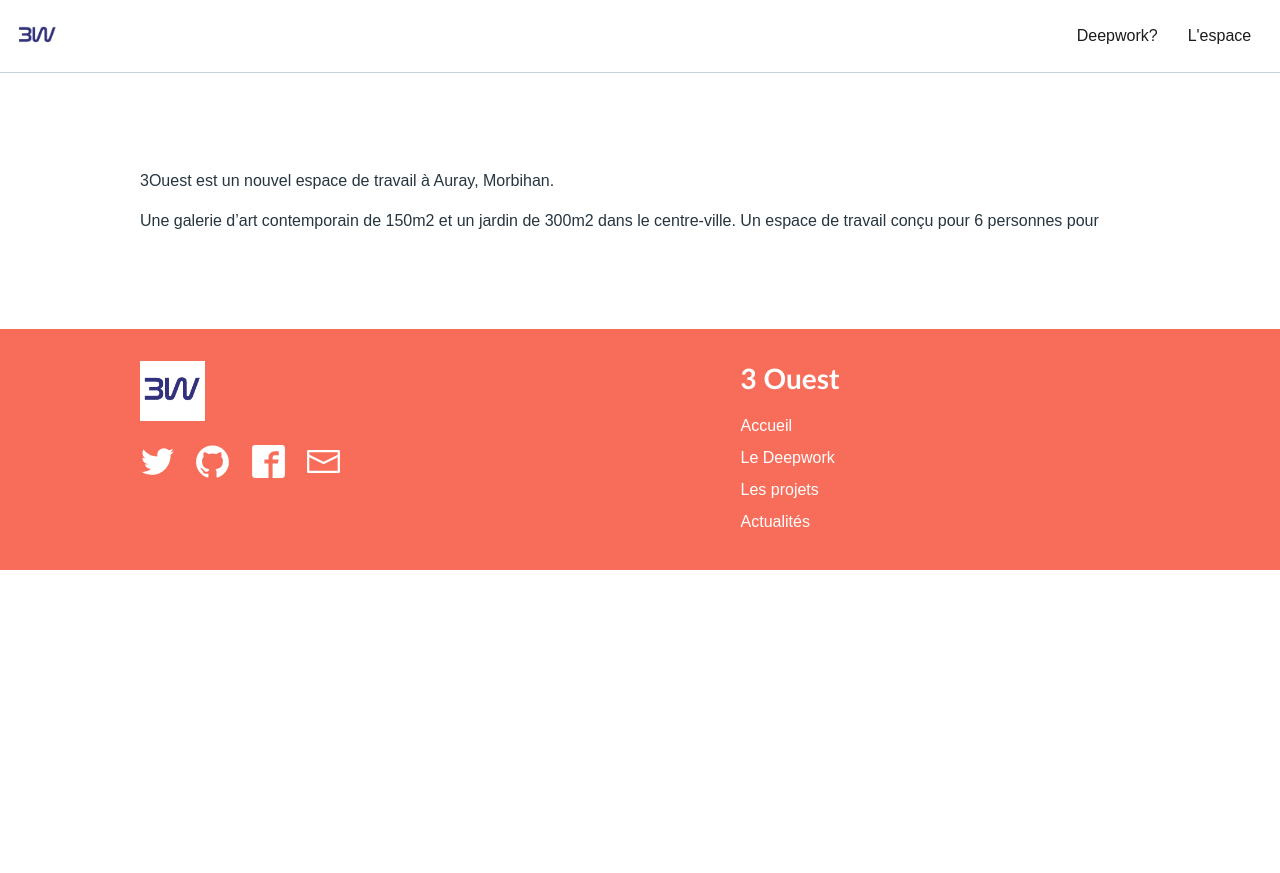
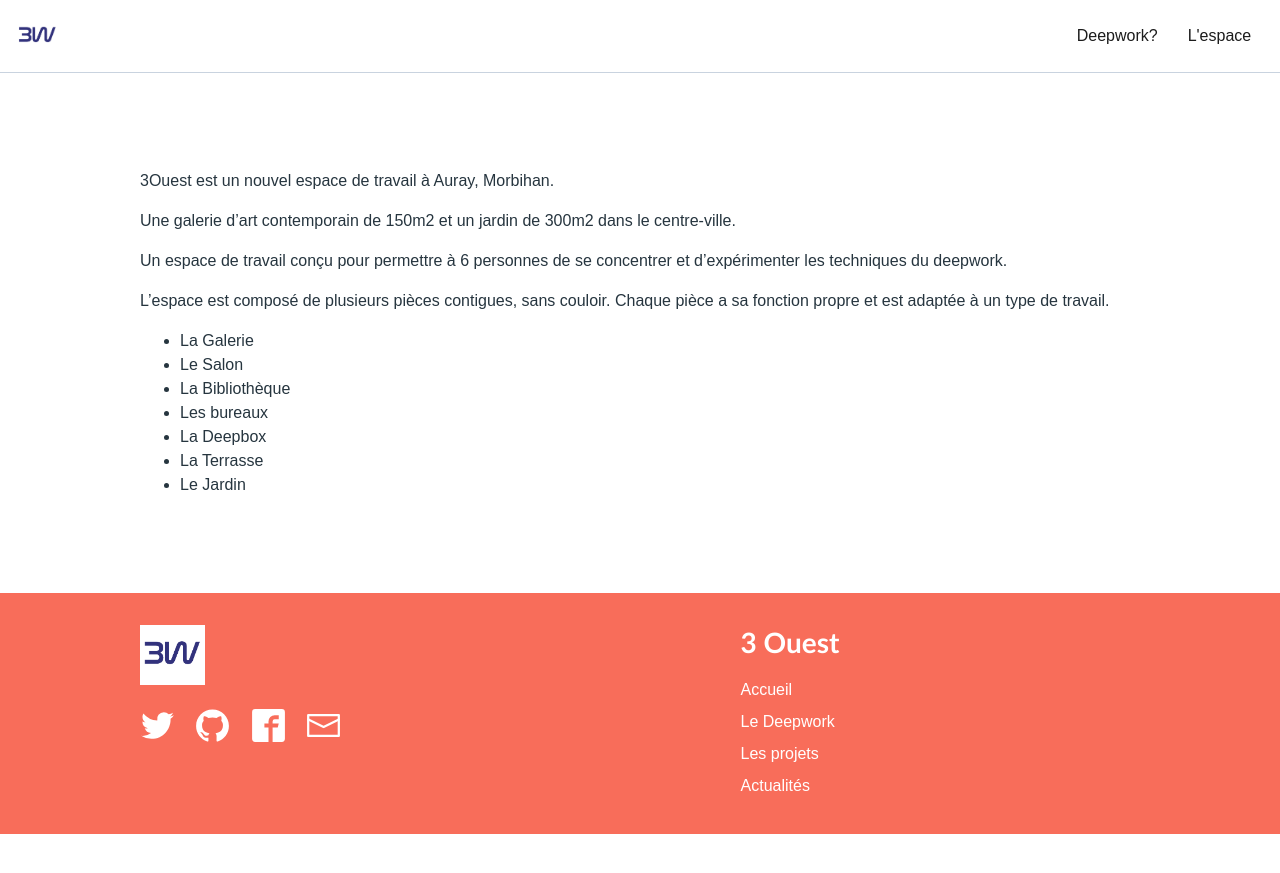
Before and after one commit to 3Ouest/fr, a Jekyll site: the page built from index.md, in a window 1280 px wide. Shown: the top 873 px of the page. Built offline with Jekyll 4.4.1, drawn with Linux system fonts in a browser that asks for light colours; some web fonts are replaced; our own code applies the rules of GitHub Pages for plain Markdown files.

Commit message:
Update index.md

```diff
--- a/index.md
+++ b/index.md
@@ -1,4 +1,15 @@
 3Ouest est un nouvel espace de travail à Auray, Morbihan.
 
 Une galerie d'art contemporain de 150m2 et un jardin de 300m2 dans le centre-ville.
-Un espace de travail conçu pour 6 personnes pour
+
+Un espace de travail conçu pour permettre à 6 personnes de se concentrer et d'expérimenter les techniques du deepwork.
+
+L'espace est composé de plusieurs pièces contigues, sans couloir. Chaque pièce a sa fonction propre et est adaptée à un type de travail.
+
+- La Galerie
+- Le Salon
+- La Bibliothèque
+- Les bureaux
+- La Deepbox
+- La Terrasse
+- Le Jardin
```
